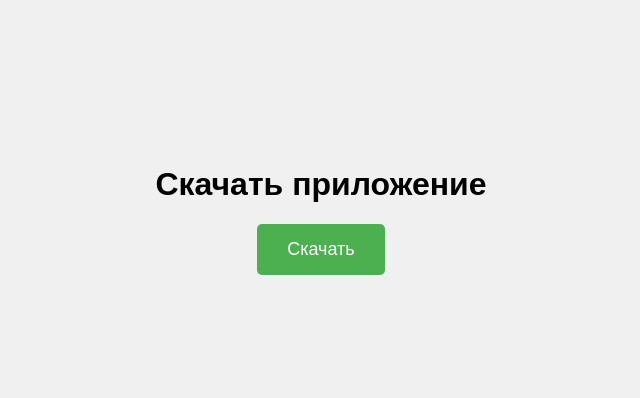
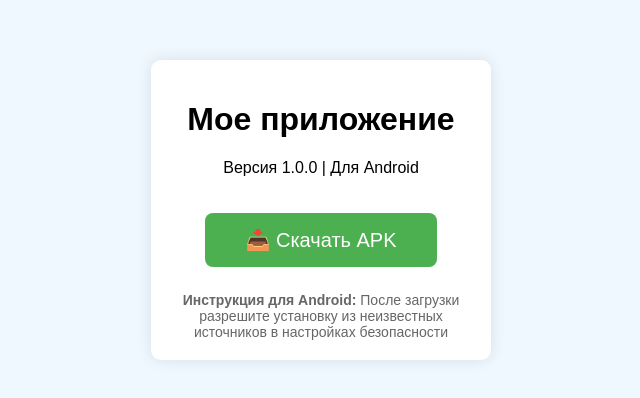
Before and after one commit to LubninEgor/Fest_Site_1, a plain HTML site: page index.html in a window 1280 px wide. Shown: the part 190-588 px from the top of the page, without its empty margins (319-959 px from the left). Drawn offline with Linux system fonts and the light colour scheme.

Commit message:
Update index.html

```diff
--- a/index.html
+++ b/index.html
@@ -1,9 +1,9 @@
 <!DOCTYPE html>
-<html lang="en">
+<html lang="ru">
 <head>
     <meta charset="UTF-8">
     <meta name="viewport" content="width=device-width, initial-scale=1.0">
-    <title>Скачать файл</title>
+    <title>Скачать приложение</title>
     <style>
         body {
             display: flex;
@@ -11,34 +11,55 @@
             align-items: center;
             height: 100vh;
             margin: 0;
-            background: #f0f0f0;
+            background: #f0f8ff;
             font-family: Arial, sans-serif;
         }
         .container {
             text-align: center;
+            padding: 20px;
+            border-radius: 10px;
+            background: white;
+            box-shadow: 0 0 15px rgba(0,0,0,0.1);
         }
         .btn-download {
-            padding: 15px 30px;
-            font-size: 18px;
+            padding: 15px 40px;
+            font-size: 20px;
             background: #4CAF50;
             color: white;
             border: none;
-            border-radius: 5px;
+            border-radius: 8px;
             cursor: pointer;
             text-decoration: none;
             display: inline-block;
+            margin-top: 20px;
+            transition: all 0.3s;
         }
         .btn-download:hover {
-            background: #45a049;
+            background: #388E3C;
+            transform: scale(1.05);
+        }
+        .note {
+            margin-top: 25px;
+            color: #666;
+            font-size: 14px;
+            max-width: 300px;
         }
     </style>
 </head>
 <body>
     <div class="container">
-        <h1>Скачать приложение</h1>
-        <a href="https://github.com/ВАШ_ЮЗЕРНЕЙМ/ИМЯ_РЕПОЗИТОРИЯ/raw/main/ПУТЬ_К_ФАЙЛУ" class="btn-download">
-            Скачать
+        <h1>Мое приложение</h1>
+        <p>Версия 1.0.0 | Для Android</p>
+
+        <a href="https://media.githubusercontent.com/media/LubninEgor/Fest_Site_1/main/app.apk"
+           class="btn-download">
+            📥 Скачать APK
         </a>
+
+        <div class="note">
+            <strong>Инструкция для Android:</strong>
+            После загрузки разрешите установку из неизвестных источников в настройках безопасности
+        </div>
     </div>
 </body>
 </html>
```
